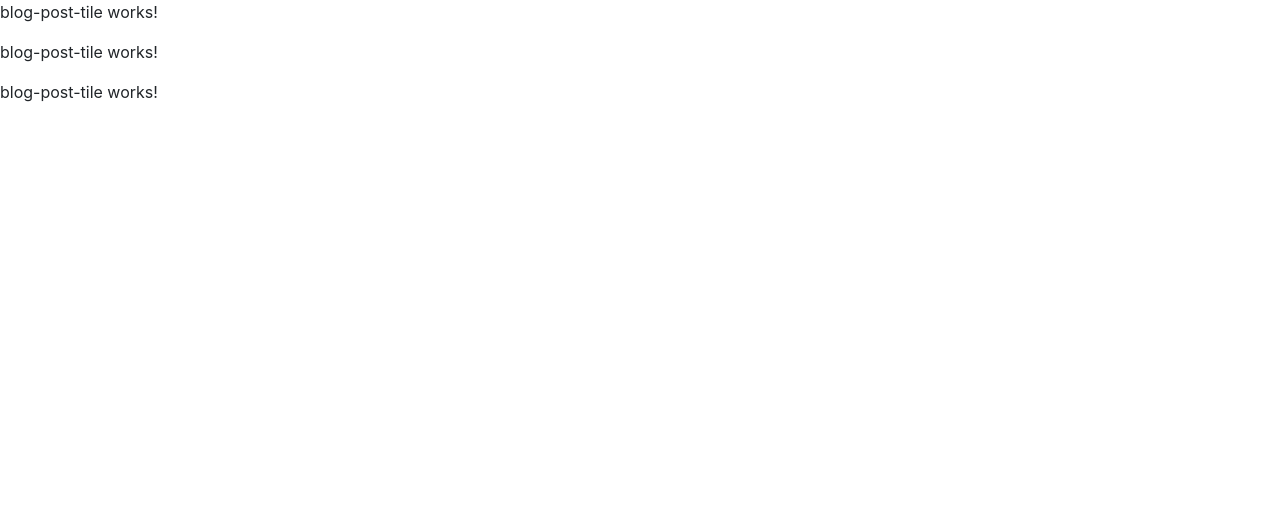
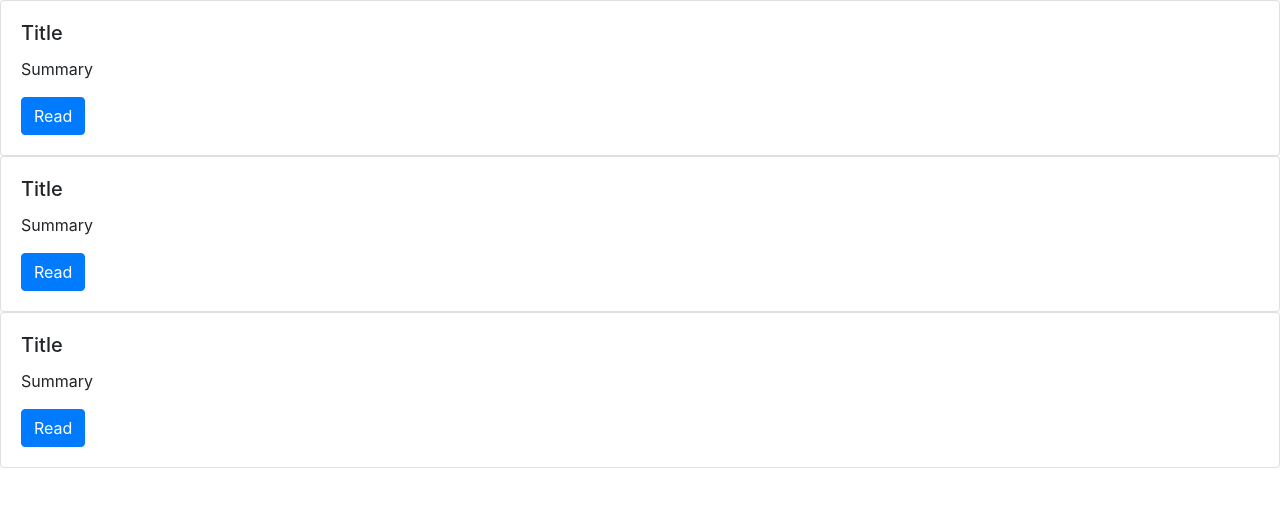
Before and after one commit to gem007bd/angular-component, an Angular app: page / in a window 1280 px wide. Shown: the top 506 px of the page. Built offline with nearby package versions, Linux system fonts and the light colour scheme.

Commit message:
add bootstrap

```diff
--- a/src/app/components/blog-post-tile/blog-post-tile.component.html
+++ b/src/app/components/blog-post-tile/blog-post-tile.component.html
@@ -1,3 +1,7 @@
-<p>
-  blog-post-tile works!
-</p>
+<div class="card">
+  <div class="card-body">
+    <h5 class="card-title">Title</h5>
+    <p class="card-text">Summary</p>
+    <a href="#" class="btn btn-primary">Read</a>
+  </div>
+</div>
```
